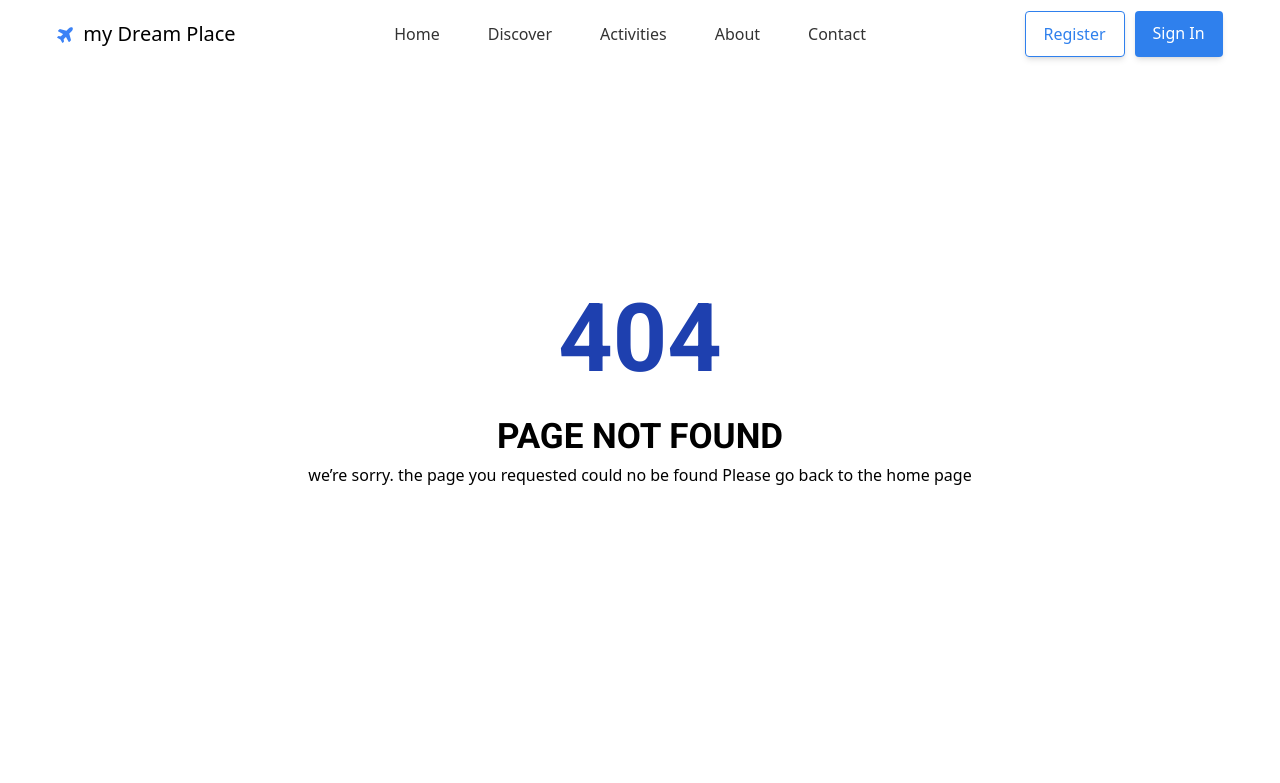
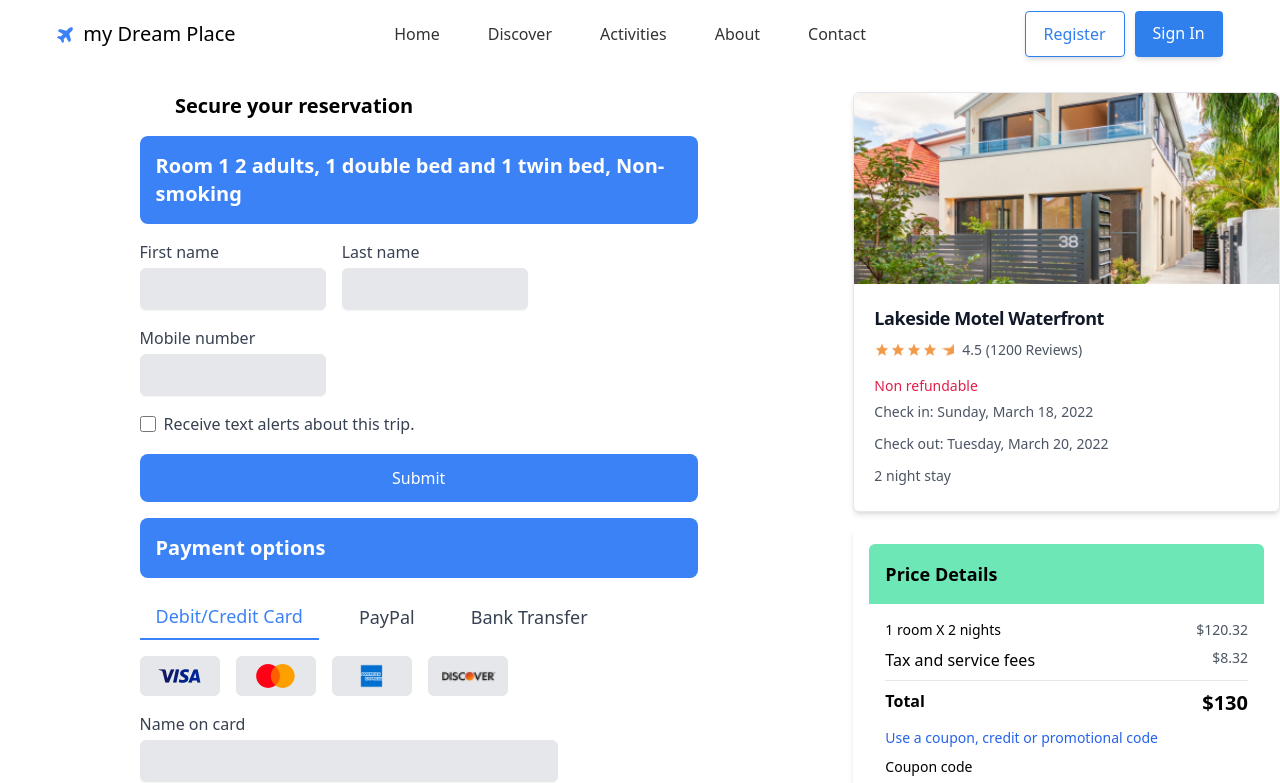
Before and after one commit to mhesen2024/Traveler-and-Booking-, a React (Vite) app: page /Checkout in a window 1280 px wide. Before the commit this address had no page. Shown: the top 783 px of the page. Built offline with nearby package versions, Linux system fonts and the light colour scheme.

Commit message:
Updated components and views, added new assets

```diff
--- a/src/components/molecules/CheckingDetails.jsx
+++ b/src/components/molecules/CheckingDetails.jsx
@@ -1,55 +1,35 @@
-    import Hotel from "../../asserts/PNG/Hotel.png";
-    import Star from "..//../asserts/PNG/star.png";
-    import halfStar from "../../asserts/PNG/half-star.png";
+import Hotel from '../../asserts/PNG/Hotel.png';
+import Star from '../../asserts/PNG/star.png';
+import halfStar from '../../asserts/PNG/halfstar.png';
+
 
 export default function Checking() {
   return (
-        <div className="max-w-sm max-h-[420px] bg-white border border-gray-200 rounded-lg shadow dark:bg-gray-800 dark:border-gray-700">
+    <div className="max-w-md shadow-md rounded-md max-h-[420px] bg-white border border-gray-200">
       <a href="#">
-            <img className="rounded-t-lg" src={Hotel} alt="Hotel" /> {/* Use the imported image */}
+        <img className="rounded-t-md w-full" src={Hotel} alt="Hotel" />
       </a>
       <div className="p-5">
         <a href="#">
-            <h5 className="mb-2 text-lg font-bold tracking-tight text-gray-900 dark:text-white">
-            Lakeside Motel Warefront
+          <h5 className="mb-2 text-lg font-bold tracking-tight text-gray-900">
+            Lakeside Motel Waterfront
           </h5>
-            <div className="rating flex"
-            >
-            <img src={Star} />
-            <img src={Star} />
-            <img src={Star} />
-            <img src={Star} />
-            <img src = {halfStar} />
-            <p
-            style={{
-                marginLeft: "10px",
-                fontWeight: "400",
-                fontSize: "14px",
-                color: "#4F4F4F",
-            }}
-            >4.5 (1200 Reviews)</p>
+          <div className="rating flex items-center">
+            <img src={Star} alt="Star" className="h-4 w-4"/>
+            <img src={Star} alt="Star" className="h-4 w-4"/>
+            <img src={Star} alt="Star" className="h-4 w-4"/>
+            <img src={Star} alt="Star" className="h-4 w-4"/>
+            <img src={halfStar} alt="Half Star" className="h-4 w-4"/>
+            <p className="ml-2 text-sm font-medium text-gray-600">
+              4.5 (1200 Reviews)
+            </p>
           </div>
         </a>
-            <div className="cardTextContent my-6 text-sm ">
-            <p className="text-sm leading-8  font-normal text-rose-600">
-            Non refundable
-            </p>
-            <p style={{
-                lineHeight: "32px",
-                color: "#4F4F4F",
-            }}>Check in: Sunday, March 18, 2022</p>
-            <p
-            style={{
-                lineHeight: "32px",
-                color: "#4F4F4F",
-            }}
-            >Check out: Tuesday, March 20, 2022</p>
-            <p
-            style={{
-                lineHeight: "32px",
-                color: "#4F4F4F",
-            }}
-            >2 night stay</p>
+        <div className="cardTextContent my-4 text-sm">
+          <p className="text-sm font-normal text-rose-600">Non refundable</p>
+          <p className="leading-8 text-gray-600">Check in: Sunday, March 18, 2022</p>
+          <p className="leading-8 text-gray-600">Check out: Tuesday, March 20, 2022</p>
+          <p className="leading-8 text-gray-600 pb-4">2 night stay</p>
         </div>
       </div>
     </div>
--- a/src/components/molecules/HotelCard.jsx
+++ b/src/components/molecules/HotelCard.jsx
@@ -1,6 +1,5 @@
 import HotelImage from '../atoms/HotelImage';
-import img from '../../asserts/PNG/resturant.jpeg'; // إذا كنت تستخدم صورة ثابتة، تأكد من استخدام الصورة المناسبة
-
+import img from '../../asserts/PNG/resturant.jpeg';
 const HotelCard = ({ city }) => (
   <div className="rounded-lg overflow-hidden border border-gray-200 shadow-lg duration-300 hover:shadow-xl">
     <div className="relative overflow-hidden h-48">
--- a/src/components/molecules/PaymentOptions.jsx
+++ b/src/components/molecules/PaymentOptions.jsx
@@ -1,3 +1,4 @@
+
 import React, { useState } from 'react';
 import visa from '../../asserts/PNG/visa.png';
 import mastercard from '../../asserts/PNG/mastercard.png';
@@ -33,28 +34,38 @@ export default function PaymentOptions() {
   };
 
   return (
-        <div className="w-full bg-gray-100 flex justify-center">
-            <div className="xl:w-11/12 w-full mx-auto">
-                <div className="w-4/6 bg-white shadow-md rounded-lg p-6">
+    <div className="xl:w-4/6 mx-auto   rounded-md my-[180px]  overflow-hidden mb-9">
           <h3 className="text-xl font-semibold mb-4 text-white bg-blue-500 p-4 rounded-lg">
             Payment options
           </h3>
           <div className="mb-4 flex flex-wrap gap-4 sm:gap-2 lg:gap-4 xl:gap-6">
             <button
               onClick={() => handlePaymentMethodClick('debit')}
-                            className={`px-4 py-2 text-sm md:text-base lg:text-lg xl:text-lg ${paymentMethod === 'debit' ? 'text-blue-500 border-b-2 border-blue-500' : 'text-gray-700'}`}
+              className={`${
+                paymentMethod === 'debit'
+                  ? 'text-blue-500 border-b-2 border-blue-500'
+                  : 'text-gray-700'
+              } px-4 py-2 text-sm md:text-base lg:text-lg xl:text-lg`}
             >
               Debit/Credit Card
             </button>
             <button
               onClick={() => handlePaymentMethodClick('paypal')}
-                            className={`px-4 py-2 text-sm md:text-base lg:text-lg xl:text-lg ${paymentMethod === 'paypal' ? 'text-blue-500 border-b-2 border-blue-500' : 'text-gray-700'}`}
+              className={`${
+                paymentMethod === 'paypal'
+                  ? 'text-blue-500 border-b-2 border-blue-500'
+                  : 'text-gray-700'
+              } px-4 py-2 text-sm md:text-base lg:text-lg xl:text-lg`}
             >
               PayPal
             </button>
             <button
               onClick={() => handlePaymentMethodClick('bank')}
-                            className={`px-4 py-2 text-sm md:text-base lg:text-lg xl:text-lg ${paymentMethod === 'bank' ? 'text-blue-500 border-b-2 border-blue-500' : 'text-gray-700'}`}
+              className={`${
+                paymentMethod === 'bank'
+                  ? 'text-blue-500 border-b-2 border-blue-500'
+                  : 'text-gray-700'
+              } px-4 py-2 text-sm md:text-base lg:text-lg xl:text-lg`}
             >
               Bank Transfer
             </button>
@@ -64,16 +75,32 @@ export default function PaymentOptions() {
             <form onSubmit={handleSubmit}>
               <div className="mb-4 flex space-x-4">
                 <a href="#visa" className="block">
-                                    <img src={visa} alt="Visa" className="h-10 w-20 object-contain bg-gray-200 p-2 rounded-md" />
+                  <img
+                    src={visa}
+                    alt="Visa"
+                    className="h-10 w-20 object-contain bg-gray-200 p-2 rounded-md"
+                  />
                 </a>
                 <a href="#mastercard" className="block">
-                                    <img src={mastercard} alt="Mastercard" className="h-10 w-20 object-contain bg-gray-200 p-2 rounded-md" />
+                  <img
+                    src={mastercard}
+                    alt="Mastercard"
+                    className="h-10 w-20 object-contain bg-gray-200 p-2 rounded-md"
+                  />
                 </a>
                 <a href="#express" className="block">
-                                    <img src={express} alt="American Express" className="h-10 w-20 object-contain bg-gray-200 p-2 rounded-md" />
+                  <img
+                    src={express}
+                    alt="American Express"
+                    className="h-10 w-20 object-contain bg-gray-200 p-2 rounded-md"
+                  />
                 </a>
                 <a href="#discover" className="block">
-                                    <img src={discover} alt="Discover" className="h-10 w-20 object-contain bg-gray-200 p-2 rounded-md" />
+                  <img
+                    src={discover}
+                    alt="Discover"
+                    className="h-10 w-20 object-contain bg-gray-200 p-2 rounded-md"
+                  />
                 </a>
               </div>
               <div className="mb-4 w-3/4">
@@ -177,10 +204,13 @@ export default function PaymentOptions() {
               </button>
             </form>
           )}
-                    {paymentMethod === 'paypal' && <div>PayPal payment form goes here...</div>}
-                    {paymentMethod === 'bank' && <div>Bank Transfer payment form goes here...</div>}
+          {paymentMethod === 'paypal' && (
+            <div>PayPal payment form goes here...</div>
+          )}
+          {paymentMethod === 'bank' && (
+            <div>Bank Transfer payment form goes here...</div>
+          )}
         </div>
-            </div>
-        </div>
+
   );
 }
--- a/src/components/molecules/PriceDetails.jsx
+++ b/src/components/molecules/PriceDetails.jsx
@@ -2,7 +2,7 @@
 
 const PriceDetails = () => {
 return (
-        <div className="max-w-md p-4 bg-white shadow-md rounded-md">
+    <div className="max-w-md p-4 bg-white shadow-md rounded-md w-full">
     <div className="bg-emerald-300 p-4 rounded-t-md">
         <h2 className="text-lg font-semibold">Price Details</h2>
     </div>
--- a/src/components/molecules/UserInfo.jsx
+++ b/src/components/molecules/UserInfo.jsx
@@ -22,9 +22,7 @@ export default function UserInfo() {
     };
 
     return (
-        <div className="w-full bg-gray-100 py-6 flex justify-center">
-            <div className="xl:w-11/12 w-full mx-auto">
-                <div className="w-4/6 bg-white shadow-md rounded-lg p-6 mb-6">
+        <div className="xl:w-4/6 mx-auto   rounded-md my-[30px]  overflow-hidden mb-9">
                     <h3 className="text-xl font-semibold mb-4 text-white bg-blue-500 p-4 rounded-lg">
                         Room 1 2 adults, 1 double bed and 1 twin bed, Non-smoking
                     </h3>
@@ -92,7 +90,6 @@ export default function UserInfo() {
                         </button>
                     </form>
                 </div>
-            </div>
-        </div>
+
     );
 }
--- a/src/router/index.jsx
+++ b/src/router/index.jsx
@@ -9,7 +9,7 @@ import NotFound from '../views/NotFound';
 import Register from '../views/Register';
 import SignIn from '../views/SignIn';
 import Profile from '../views/Profile';
-
+import CheckOut from '../views/Checkout';
 const router = createBrowserRouter([
   {
     path: '/',
@@ -44,6 +44,10 @@ const router = createBrowserRouter([
        path: 'Profile',
        element: <Profile />
      },
+     {
+      path: 'Checkout',
+      element: <CheckOut />
+    },
 
 
     ]
--- /dev/null
+++ b/src/views/Checkout.jsx
@@ -0,0 +1,28 @@
+import React from "react";
+import PaymentOptions from "../components/molecules/PaymentOptions";
+import UserInfo from "../components/molecules/UserInfo";
+import Checking from "../components/molecules/CheckingDetails";
+import PriceDetails from "../components/molecules/PriceDetails";
+import ImpInformation from "../components/molecules/ImpInformation";
+
+const CheckOut = () => {
+  return (
+    <>
+
+      <div className="booking-page flex flex-col md:flex-row gap-4 my-6 ">
+        <div className="left-column flex-1 space-y-4 ">
+        <h1 className="text-xl font-semibold mx-[175px] ">Secure your reservation</h1>
+          <UserInfo />
+          <PaymentOptions />
+          <ImpInformation />
+        </div>
+        <div className="right-column w-full md:w-1/3 space-y-4">
+          <Checking />
+          <PriceDetails />
+        </div>
+      </div>
+    </>
+  );
+};
+
+export default CheckOut;
--- a/src/views/Discover.jsx
+++ b/src/views/Discover.jsx
@@ -1,15 +1,13 @@
 import Sidebar from "./Sidebar"
-import ImpInformation from "../components/molecules/ImpInformation";
 
 import Footer from "../components/organisem/Footer"
-import CheckOut from "../components/molecules/CheckOut";
-import Checking from "../components/molecules/CheckingDetails";
-import PriceDetails from "../components/molecules/PriceDetails";
+
 
 export default function Discover() {
   return (
     <>
       <Sidebar />
+
       <Footer />
     </>
   )
```
Also changed, not shown: src/components/molecules/CheckOut.jsx (deleted, +0 -12 lines), src/asserts/PNG/halfstar.png (renamed from src/asserts/PNG/half-star.png), src/components/molecules/ImpInformation.jsx (line endings or trailing spaces). Lines whose indentation alone changed are shown as unchanged.
